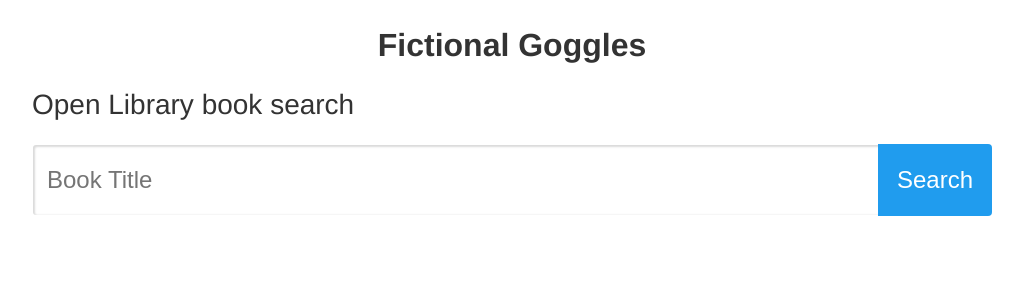
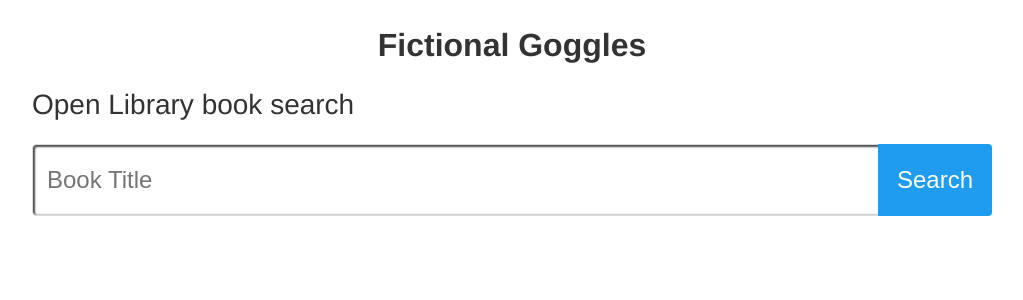
Before and after one commit to zkm/fictional-goggles, a React (Create React App) app: page / in a window 1280 px wide. Shown: the top 300 px of the page, without its empty margins (128-1151 px from the left). Built offline with nearby package versions, Linux system fonts and the light colour scheme.

Commit message:
structuing

```diff
--- a/src/App.js
+++ b/src/App.js
@@ -1,7 +1,7 @@
 import React, { Component, Fragment } from 'react';
-import * as client from './OpenLibraryClient';
-import BookList from './BookList';
-import Search from './Search';
+import * as client from './api/OpenLibraryClient';
+import BookList from './components/BookList';
+import Search from './components/Search';
 
 class App extends Component {
 	state = { books: [], isFetching: false, query: '', numFound: 0 };
--- a/src/Book.js
+++ b/src/components/Book.js
@@ -2,11 +2,12 @@ import React from 'react';
 
 const Book = ({ book }) => {
 	const { title, author_name, cover_i = [], key } = book;
-
 	return (
 		<div className="book">
 			<p className="book-cover">
-				{cover_i ? <img src={`http://covers.openlibrary.org/b/id/${cover_i}.jpg`} alt="cover" /> : ''}
+				{cover_i
+					? <img src={`http://covers.openlibrary.org/b/id/${cover_i}.jpg`} alt="cover" />
+					: <img src="/public/no-book-cover-available.jpg" alt="cover" />}
 			</p>
 			<div className="book-content">
 				<p className="book-title">
--- a/src/index.scss
+++ b/src/index.scss
@@ -3,7 +3,7 @@ $primary-color: #333;
 $secondary-color: #4a4a4a;
 $link-color: #209cee;
 $button-text: #fff;
-$border-color: #dbdbdb;
+$shadow-color: #dbdbdb;
 
 *,
 *::before,
@@ -50,9 +50,9 @@ section {
 	padding: 0 1.5rem;
 }
 input {
-	border: 1px solid transparent;
+	border: 1px solid $shadow-color;
 	border-radius: 4px;
-	box-shadow: $border-color 1px 1px 2px 1px inset;
+	box-shadow: $secondary-color 1px 1px 2px 1px inset;
 	color: $primary-color;
 	display: inline-flex;
 	font-size: 1.5rem;
@@ -121,7 +121,7 @@ button {
 }
 .book {
 	border-radius: 1.25rem;
-	box-shadow: 0 0.5em 1em -0.125em $border-color;
+	box-shadow: 0 0.5em 1em -0.125em $shadow-color;
 	color: $primary-color;
 	height: fit-content;
 	flex: 1 1 25%;
@@ -164,7 +164,7 @@ button {
 	width: 100%;
 	height: 50px;
 	margin: auto;
-	border-top: 1px solid $border-color;
+	border-top: 1px solid $shadow-color;
 	align-items: center;
 	justify-content: center;
 
```
Also changed, not shown: public/no-book-cover-available.jpg (added), src/api/OpenLibraryClient.js (renamed from src/OpenLibraryClient.js), src/components/BookList.js (renamed from src/BookList.js), src/components/Search.js (renamed from src/Search.js).
